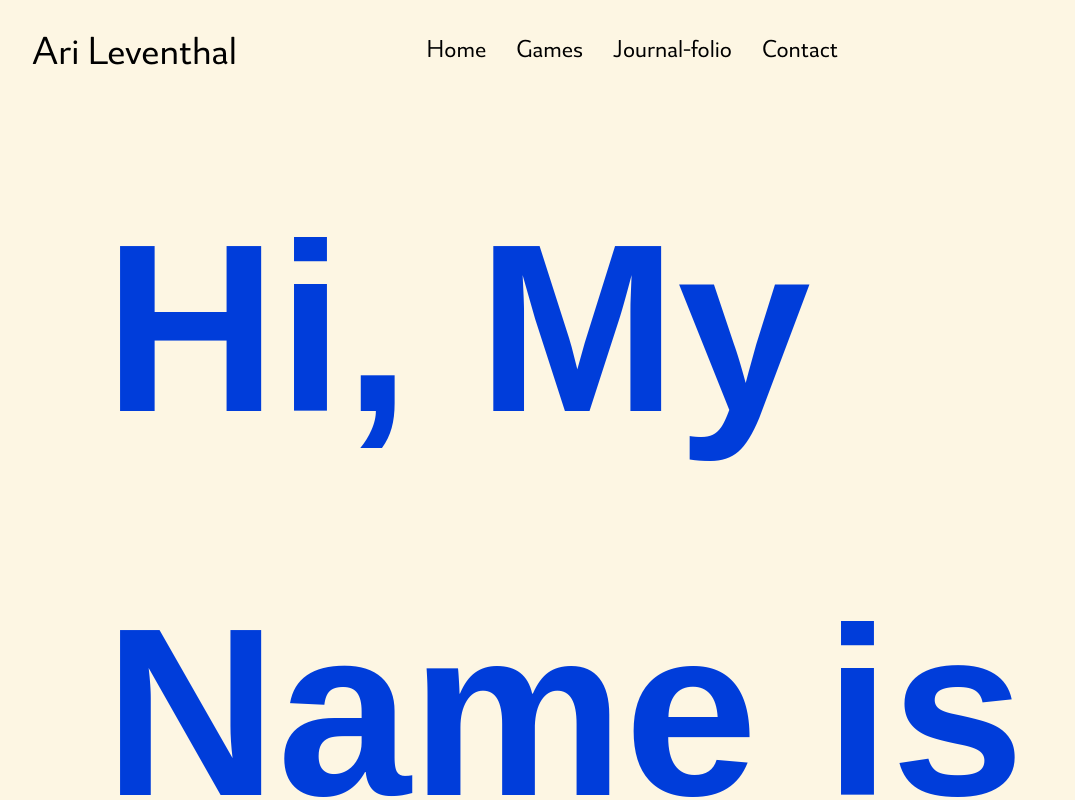
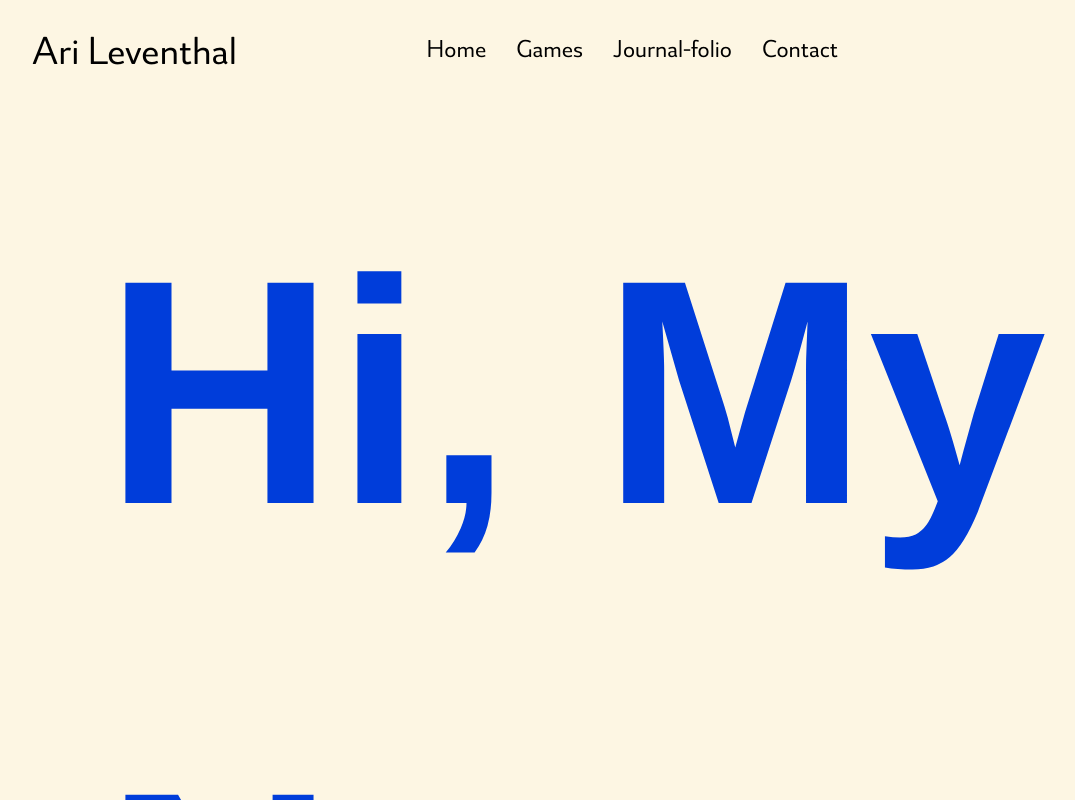
Before and after one commit to leven154/Ari_Website_Final, a website: page index.html in a window 1280 px wide. Shown: the top 800 px of the page, without its empty margins (8-1083 px from the left). Drawn offline with Linux system fonts and the light colour scheme.

Commit message:
final touches to journal folio

```diff
--- a/About.css
+++ b/About.css
@@ -64,7 +64,7 @@ header nav ul li a {
 
 .about-section h1 {
     text-align: left;
-    font-size: 15rem;
+    font-size: 20rem;
     margin-bottom: 2rem;
     color: #003dda;
     padding-left: 80px;
```
